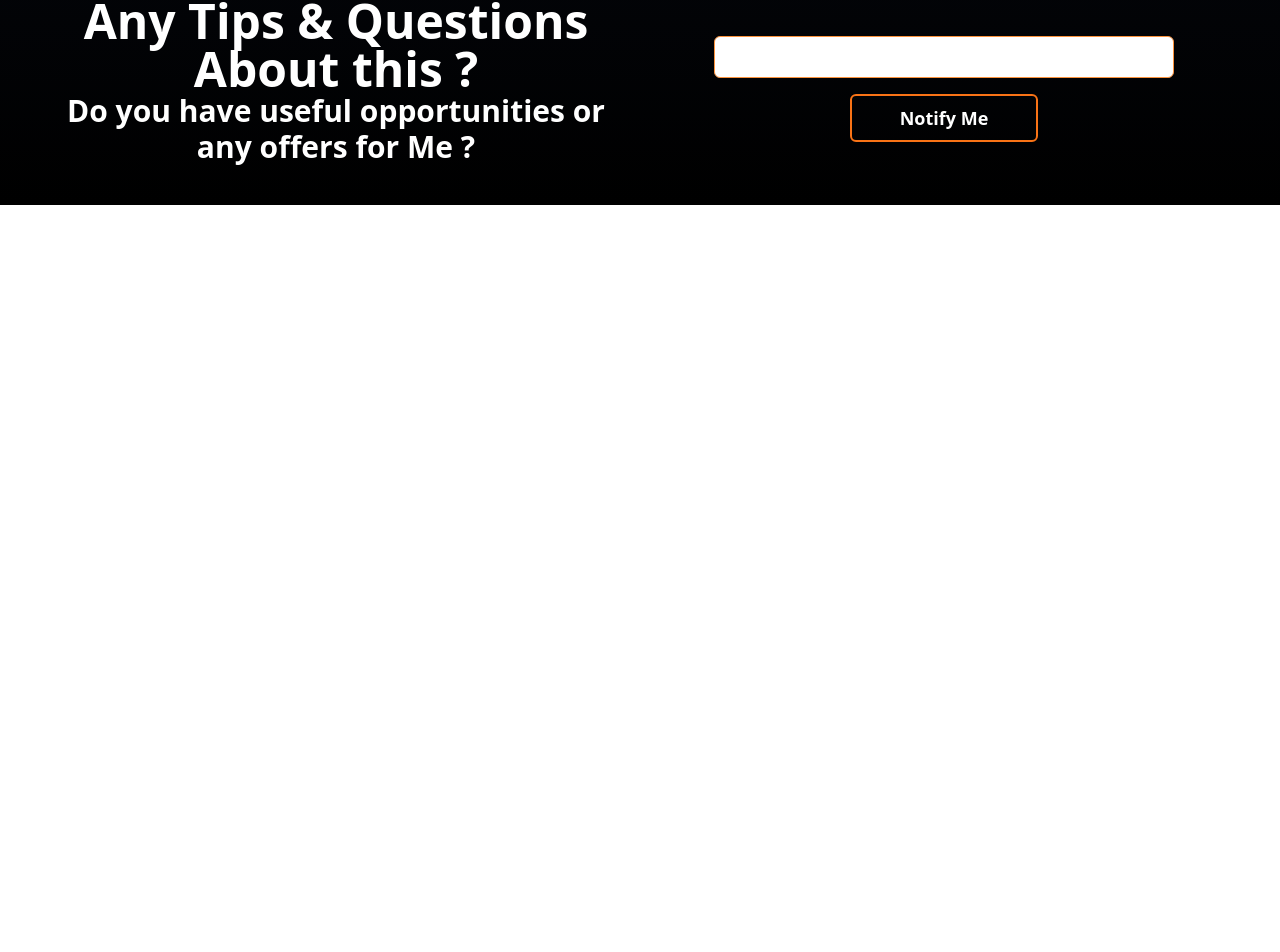
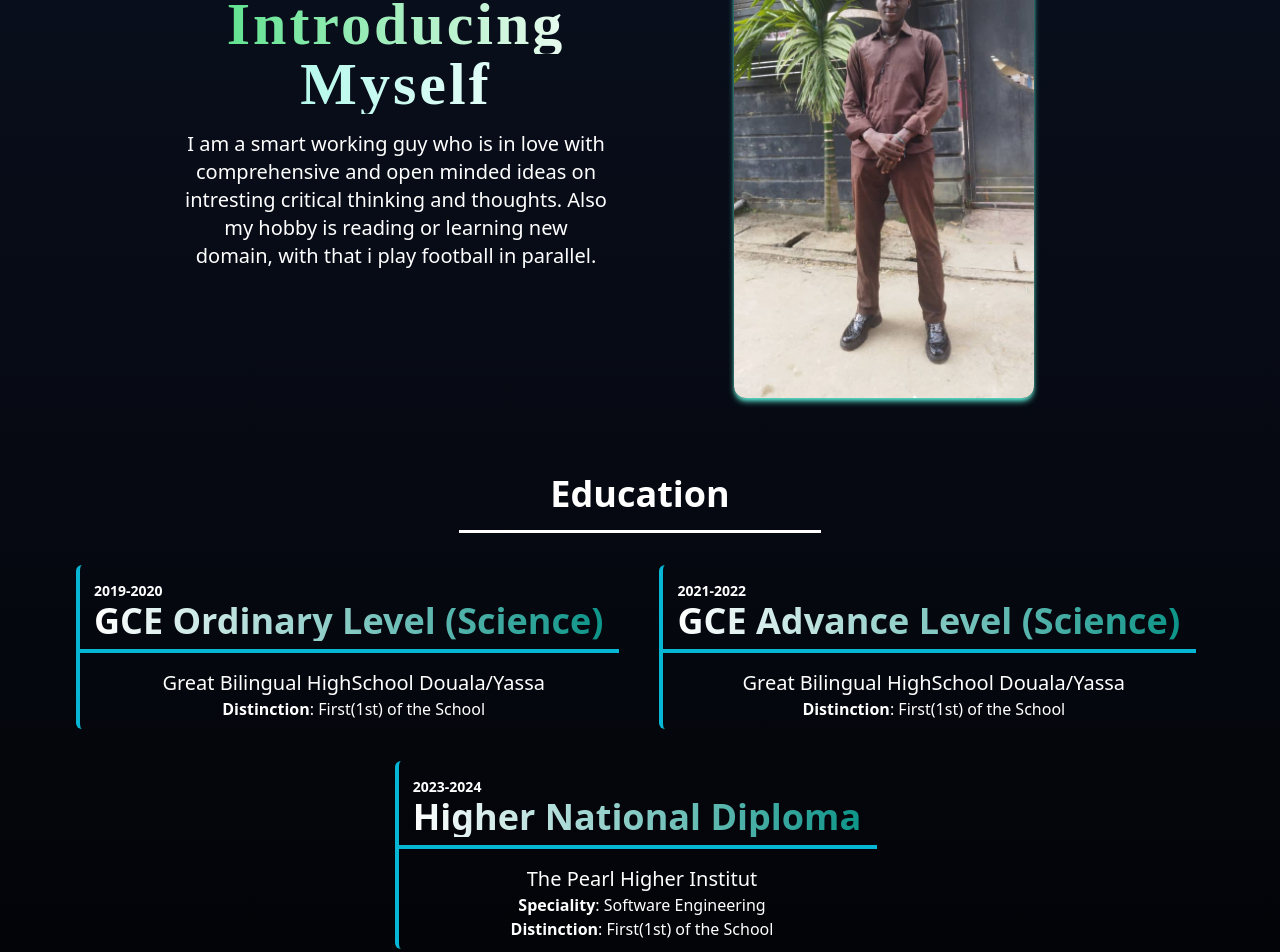
Before and after one commit to Foutock-Jacques-Leroi/Portfolio, a React (Vite) app: page / in a window 1280 px wide. Shown: the part 1680-2632 px from the top of the page. Before the commit the page ends 1885 px from the top, so only its background shows below. Built offline with nearby package versions, Linux system fonts and the light colour scheme.

Commit message:
completed at 70%

```diff
--- a/src/App.jsx
+++ b/src/App.jsx
@@ -4,6 +4,8 @@ import Letter from './components/Letter'
 import EntryText from './components/EntryText'
 import Technologies from './components/Technologies'
 import Strengths from './components/Strengths'
+import AboutMe from './components/AboutMe'
+import Education from './components/Education'
 
 function App() {
 
@@ -14,6 +16,8 @@ function App() {
       <EntryText />
       <Technologies />
       <Strengths />
+      <AboutMe />
+      <Education />
       <Letter />
     </div>
 
--- /dev/null
+++ b/src/components/AboutMe.jsx
@@ -0,0 +1,28 @@
+import React from 'react'
+
+
+
+
+
+
+
+
+
+function AboutMe() {
+    return (
+        <div className='w-full min-h-full'>
+            <div className='text-white font-sans py-4 px-6 grid sm:grid-cols-2 grid-cols-1 w-full sm:w-[80%] mx-auto justify-center items-center '>
+                <div className='m-4 text-center'>
+                    <h1 className='md:text-6xl sm:text-5xl text-4xl sp font-extrabold bg-clip-text bg-gradient-to-l from-white to-green-400 text-transparent'>Introducing </h1>
+                    <h1 className=' md:text-6xl mb-4 sm:text-5xl text-4xl sp font-extrabold bg-clip-text bg-gradient-to-l from-white to-teal-200 text-transparent'>Myself</h1>
+                    <p className='text-wrap px-4 md:text-xl sm:text-xl text-lg '><span>I</span> am a smart working guy who is in love with comprehensive and open minded ideas on intresting
+                        critical thinking and thoughts. Also my hobby is reading or learning new domain, with that i play football in parallel.
+                    </p>
+                </div>
+                <center><img className='rounded-xl shadow-md shadow-teal-300' src="6.jpg" alt="/" height={300} width={300}/></center>
+            </div>
+        </div>
+    )
+}
+
+export default AboutMe
--- /dev/null
+++ b/src/components/Education.jsx
@@ -0,0 +1,55 @@
+import React from 'react'
+
+
+
+
+
+
+
+
+
+const Education = () => {
+    return (
+        <div className="min-w-full h-auto ">
+            <div className='p-4 m-5 text-white font-sans'>
+                <div className='md:w-[30%] sm:w-[70%] mx-auto border-b-[3px] border-b-white m-6'>
+                    <h1 className='text-center m-4 md:text-4xl sm:text-3xl text-2xl font-semibold'>Education</h1>
+                </div>
+                <div className='flex justify-center md:gap-4 sm:gap-10 items-center flex-wrap'>
+                    <div className='p-2 m-2 border-l-4 rounded-md border-cyan-500 grid justify-between'>
+                        <div className='p-2 px-4 ml-[-10px] border-b-4 border-cyan-500 mb-4'>
+                            <p className='text-sm font-semibold'>2019-2020</p>
+                            <h1 className='font-extrabold text-center md:text-4xl sm:text-3xl text-xl bg-clip-text bg-gradient-to-r from-white to-teal-600 text-transparent'>GCE Ordinary Level (Science)</h1>
+                        </div>
+                        <p className='font-thin text-xl text-center'>Great Bilingual HighSchool Douala/Yassa</p>
+                        <h1 className='text-center'><span className='font-bold'>Distinction</span>: First(1st) of the School</h1>
+                    </div>
+
+                    <div className='p-2 m-2 border-l-4 rounded-md border-cyan-500 grid justify-between'>
+                        <div className='p-2 px-4 ml-[-10px] border-b-4 border-cyan-500 mb-4'>
+                            <p className='text-sm font-semibold'>2021-2022</p>
+                            <h1 className='font-extrabold text-center md:text-4xl sm:text-3xl text-xl bg-clip-text bg-gradient-to-r from-white to-teal-600 text-transparent'>GCE Advance Level (Science)</h1>
+                        </div>
+                        <p className='font-thin text-xl text-center'>Great Bilingual HighSchool Douala/Yassa</p>
+                        <h1 className='text-center'><span className='font-bold'>Distinction</span>: First(1st) of the School</h1>
+                    </div>
+
+                    <div className='p-2 m-2 border-l-4 rounded-md border-cyan-500 grid justify-between'>
+                        <div className='p-2 px-4 ml-[-10px] border-b-4 border-cyan-500 mb-4'>
+                            <p className='text-sm font-semibold'>2023-2024</p>
+                            <h1 className='font-extrabold text-center md:text-4xl sm:text-3xl text-xl bg-clip-text bg-gradient-to-r from-white to-teal-600 text-transparent'>Higher National Diploma</h1>
+                        </div>
+                        <p className='font-thin text-xl text-center'>The Pearl Higher Institut</p>
+                        <h1 className='text-center'><span className='font-bold'>Speciality</span>: Software Engineering</h1>
+                        <h1 className='text-center'><span className='font-bold'>Distinction</span>: First(1st) of the School</h1>
+                    </div>
+
+
+
+                </div>
+            </div>
+        </div>
+    )
+}
+
+export default Education
--- a/src/components/Navbar.jsx
+++ b/src/components/Navbar.jsx
@@ -55,9 +55,9 @@ const Navbar = () => {
                         <li className='flex gap-4 items-center py-3 my-4 mx-6 px-2 border-l-[3px] rounded-sm hover:border-l-[3px] duration-200 transition-all border-l-orange-400'>Projects <AiFillProject size={25} /></li>
                         <li onClick={() => handleAbout()} className='relative flex gap-4 items-center py-3 my-4 mx-6 px-2 border-l-[3px] rounded-sm hover:border-l-[3px] duration-200 transition-all border-l-white'>About <AiFillDashboard size={25} />
                             <ul className={about ? 'absolute flex flex-col  top-10 p-2 left-0 h-auto w-fit [&_li]:ml-8 transition-all duration-900' : 'fixed left-[-500px] top-18'} >
-                                <li onClick={() => handleAbout()} className='p-1 m-2 border-b-[3px] border-white mx-auto'>Academic Life</li>
-                                <li onClick={() => handleAbout()} className='p-1 border-b-[3px] border-white mx-auto'>Proffesional Life</li>
-                                <li onClick={() => handleAbout()} className='p-1 m-2 border-b-[3px] border-white mx-auto'>Hobbies</li>
+                                <li onClick={() => handleAbout()} className='p-1 m-2 border-b-[3px] border-white mx-auto'>Education</li>
+                                <li onClick={() => handleAbout()} className='p-1 border-b-[3px] border-white mx-auto'>Work Experience</li>
+                                <li onClick={() => handleAbout()} className='p-1 m-2 border-b-[3px] border-white mx-auto'>Me</li>
                             </ul>
                         </li>
 
--- /dev/null
+++ b/src/components/WorkExperience.jsx
@@ -0,0 +1,21 @@
+import React from 'react'
+
+
+
+
+
+const WorkExperience = () => {
+    return (
+        <div className='min-w-full h-auto '>
+            <div className='flex flex-col p-3 m-4 font-sans text-white'>
+
+                <div>
+                    <p className='md:text-5xl sm:text-4xl text-3xl sp font-extrabold'>Work</p>
+                    <h1 className='md:text-5xl sm:text-4xl text-3xl font-bold'>Experience</h1>
+                </div>
+            </div>
+        </div>
+    )
+}
+
+export default WorkExperience
--- a/src/index.css
+++ b/src/index.css
@@ -15,6 +15,10 @@ body {
 .yo {
     border-image: fill 9 linear-gradient(rgba(0, 0, 0, 0.2), #000000);
 }
+.sp{
+    font-family: freestyle script;
+    letter-spacing: 3px;
+}
 
 .yoyo{
     filter: brightness(1.6);
```
